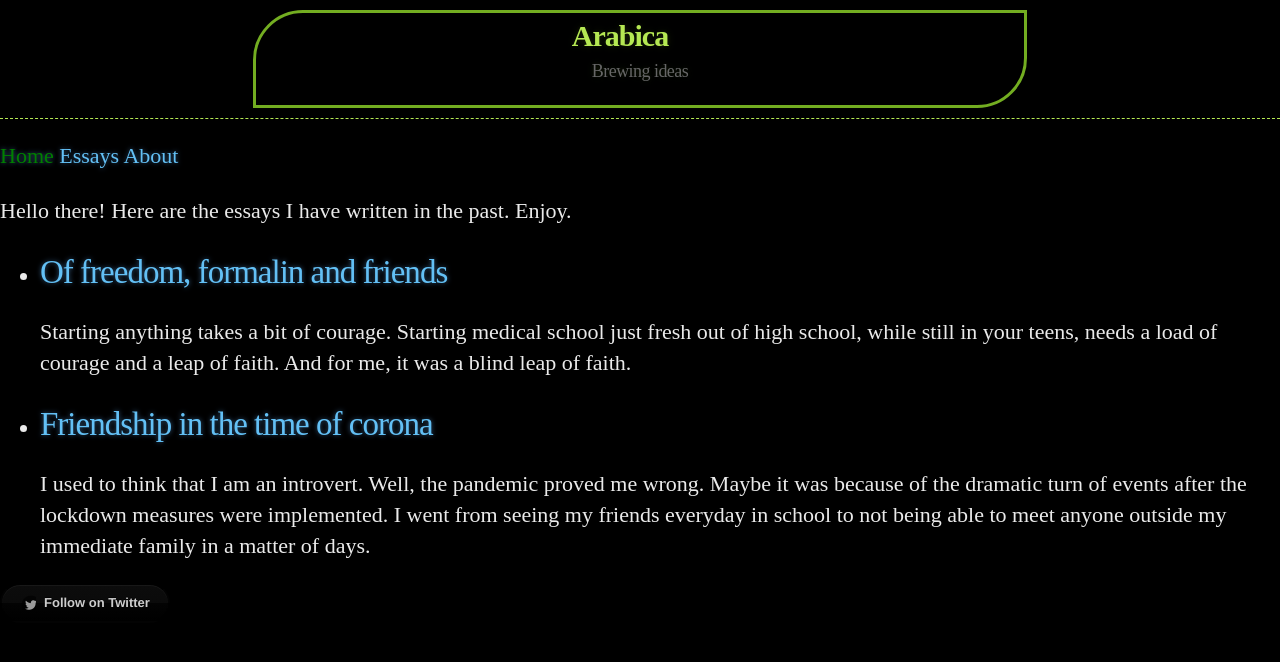
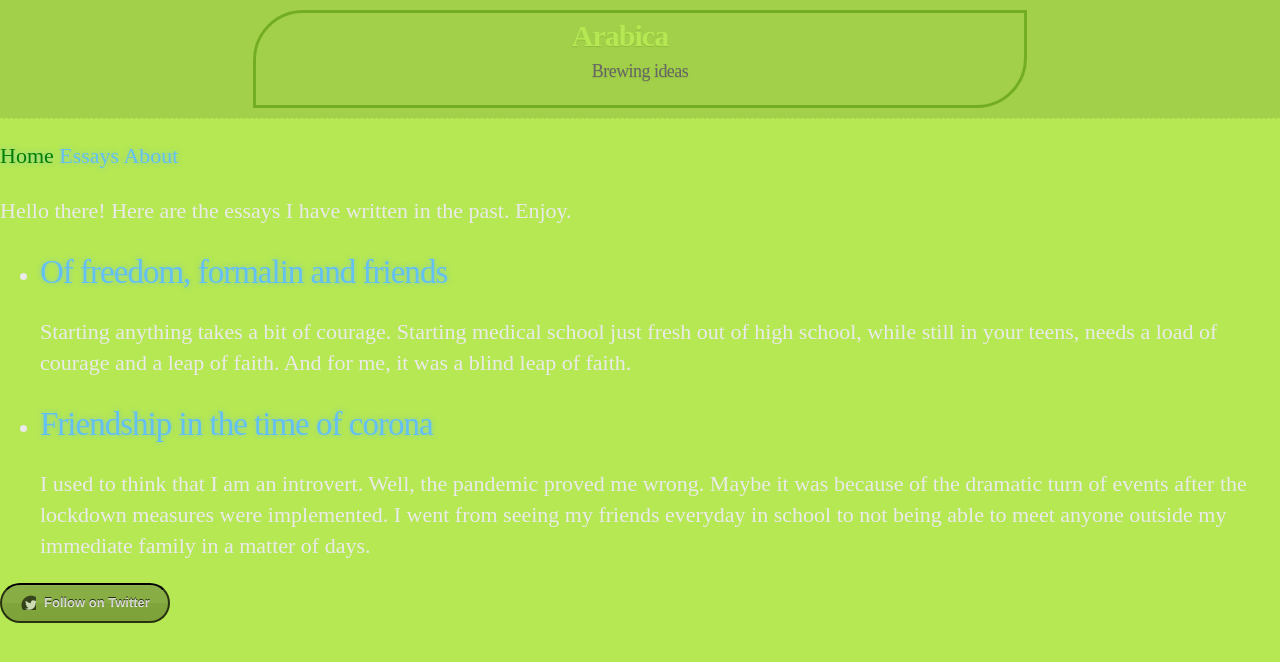
Before and after one commit to habasweiny/habasweiny.github.io, a Jekyll site: the page built from index.html, in a window 1280 px wide. Shown: the top 662 px of the page. Built offline with Jekyll 4.4.1, drawn with Linux system fonts in a browser that asks for light colours.

Commit message:
Update main.scss

```diff
--- a/_sass/main.scss
+++ b/_sass/main.scss
@@ -17,7 +17,7 @@
 body {
   margin: 0;
   padding: 0;
-  background: black 0 0;
+  background: #b5e853 0 0;
   color: $body-foreground;
   font-size: 22px;
   line-height: 1.5;
```
